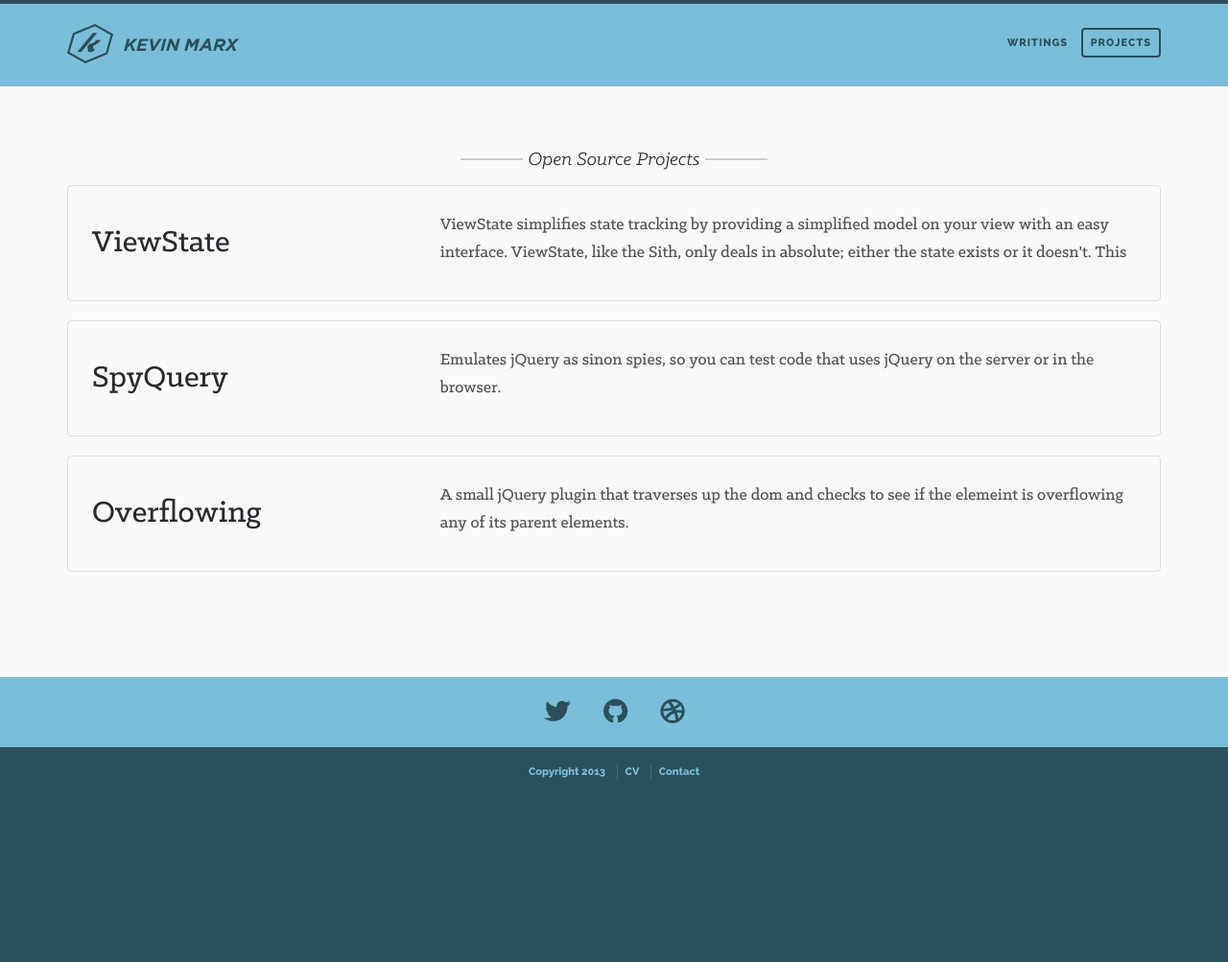
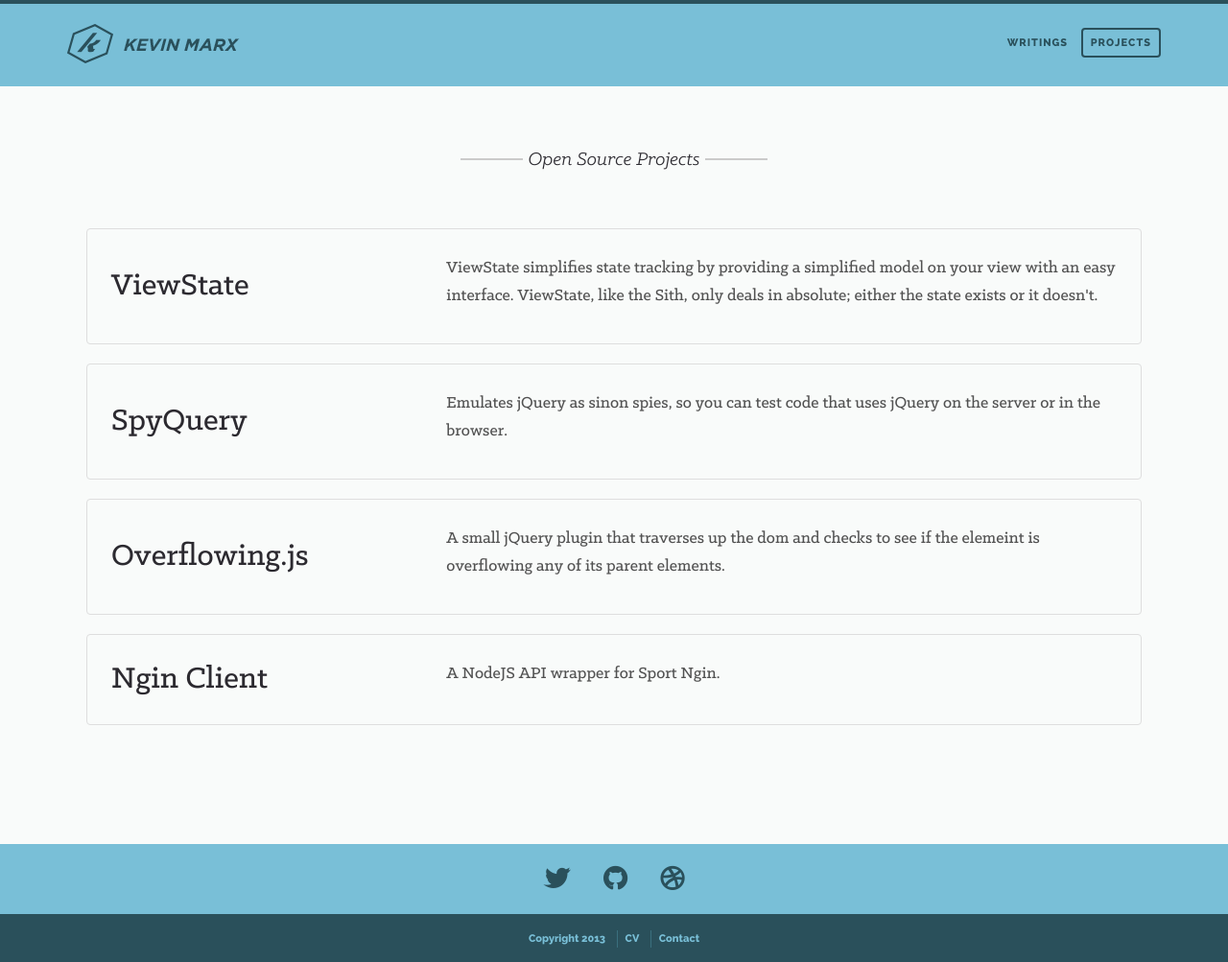
Before and after one commit to kevinmarx/kevinmarx.github.io, a Jekyll site: the page built from projects.html, in a window 1280 px wide. Shown: the whole page at 96% size. Built offline with Jekyll 4.4.1, drawn with Linux system fonts in a browser that asks for light colours; nearby versions of some CDN libraries; library files that are not in the unit come from our copies; Markdown is read by kramdown in place of the engine named in the settings; before the commit the page ends 900 px from its top, so only the background shows below that.

Commit message:
updated projects

```diff
--- a/projects.html
+++ b/projects.html
@@ -10,9 +10,9 @@
   <div class="px320 group center align-center">
     <span class="gray">Open Source Projects</span>
   </div>
-  <ul id="Projects" class="pillar goup padded">
+  <ul id="Projects" class="pillar group padded">
     <li class="column x100 el">
-      <a href="/projects/viewstate/" class="table x100">
+      <a href="http://github.com/kevinmarx/viewstate" class="table x100">
         <div class="cell x33 va-middle">
           <header>
             <h1>ViewState</h1>
@@ -25,7 +25,7 @@
     </li>
 
     <li class="column x100 el">
-      <a href="/projects/spyquery/" class="table x100">
+      <a href="http://github.com/kevinmarx/spyquery" class="table x100">
         <div class="cell x33 va-middle">
           <header>
             <h1>SpyQuery</h1>
@@ -40,10 +40,10 @@
     </li>
 
     <li class="column x100 el">
-      <a href="/projects/overflowing/" class="table x100">
+      <a href="http://github.com/kevinmarx/overflowing" class="table x100">
         <div class="cell x33 va-middle">
           <header>
-            <h1>Overflowing</h1>
+            <h1>Overflowing.js</h1>
           </header>
         </div>
         <div class="cell">
@@ -51,6 +51,19 @@
         </div>
       </a>
     </li>
+
+    <li class="column x100 el">
+      <a href="https://github.com/sportngin/ngin_client_node" class="table x100">
+        <div class="cell x33 va-middle">
+          <header>
+            <h1>Ngin Client</h1>
+          </header>
+        </div>
+        <div class="cell">
+          <p>A NodeJS API wrapper for Sport Ngin.</p>
+        </div>
+      </a>
+    </li>
   </ul>
 </article>
 
```
